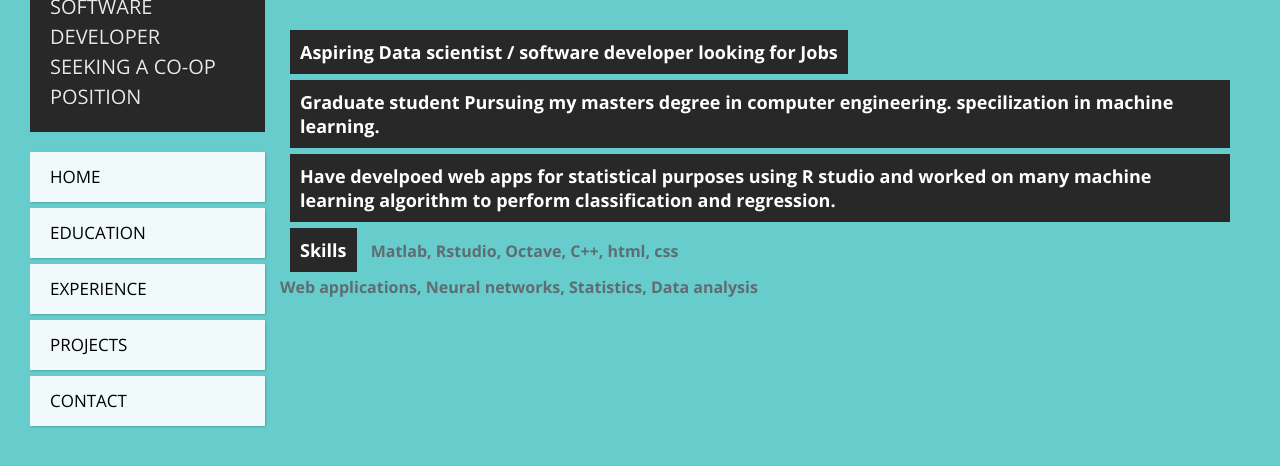
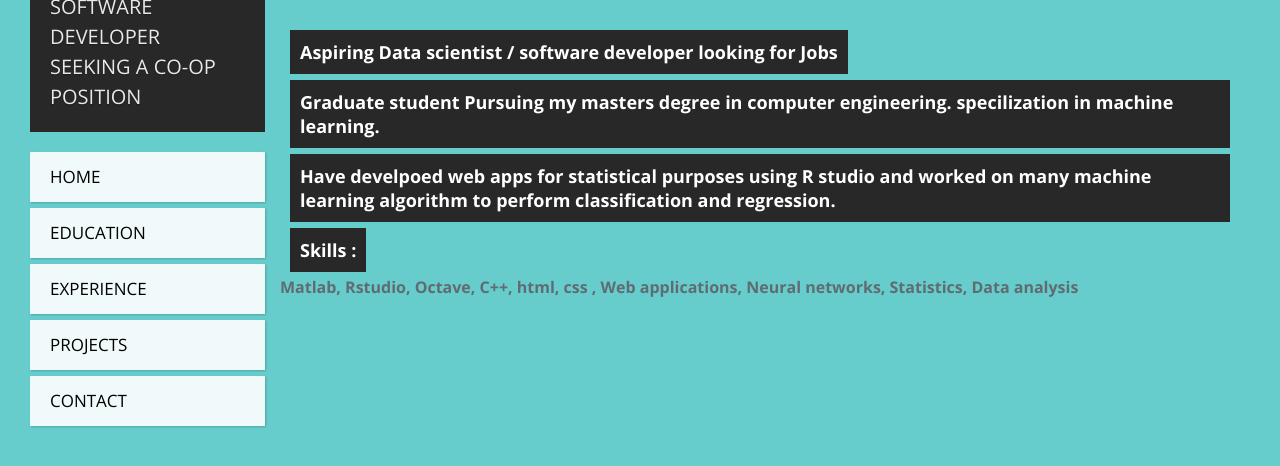
Before and after one commit to srkunaljagtap/KunalJagtap, a plain HTML site: page index.html in a window 1280 px wide. Shown: the part 158-624 px from the top of the page. Drawn offline with nearby package versions, Linux system fonts and the light colour scheme.

Commit message:
index.html

```diff
--- a/index.html
+++ b/index.html
@@ -175,8 +175,8 @@ margin-left : 300px ;
 	<p><strong>Graduate student Pursuing my masters degree in computer engineering. specilization in machine learning.<strong></p>
 	<p> <strong> Have develpoed web apps for statistical purposes using R studio and worked on many machine learning algorithm to perform classification and regression. <strong></p>
 </br>
-<p> Skills </p>
-<strong> Matlab, Rstudio, Octave, C++, html, css </br> Web applications, Neural networks, Statistics, Data analysis <strong>
+<p> Skills : </p> </br>
+<strong> Matlab, Rstudio, Octave, C++, html, css , Web applications, Neural networks, Statistics, Data analysis <strong>
 </div>
 
 <!-- Portfolio -->
```
